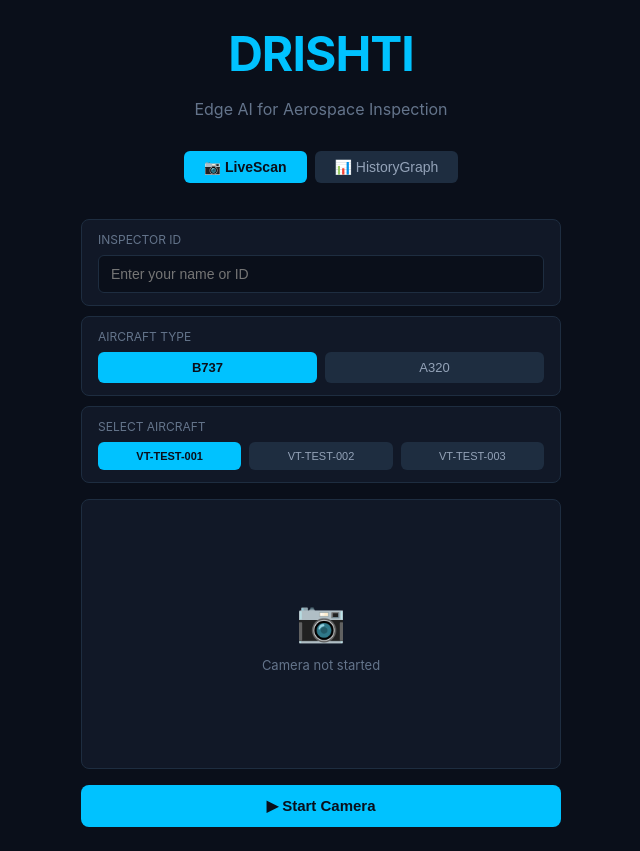
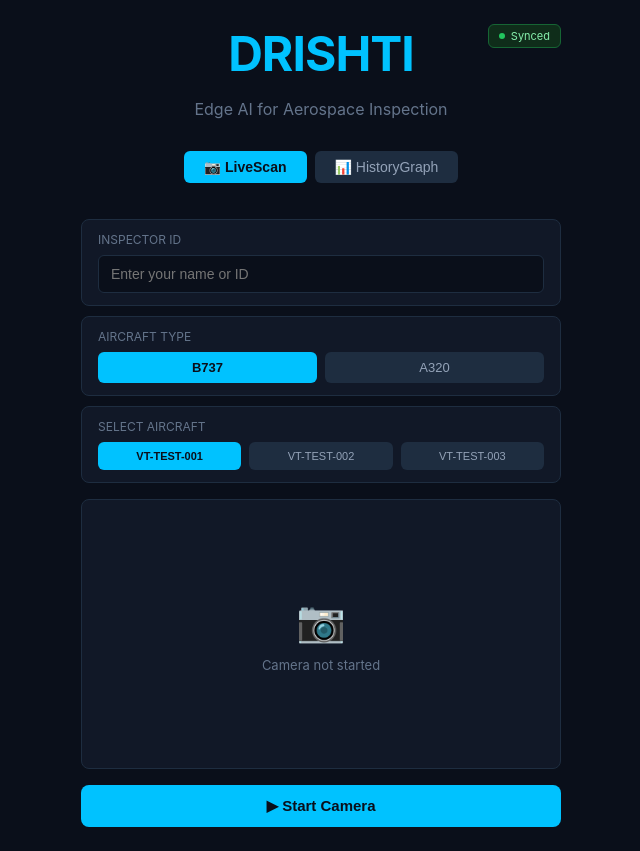
Before and after one commit to vashita-pandey/DRISHTI, a React (Vite) app: page / in a window 1280 px wide. Shown: the whole page, without its empty margins (319-959 px from the left). Built offline with nearby package versions, Linux system fonts and the light colour scheme.

Commit message:
add sync status badge, fix header layout

```diff
--- a/src/App.jsx
+++ b/src/App.jsx
@@ -1,16 +1,53 @@
-import { useState } from 'react'
+import { useState, useEffect } from 'react'
 import LiveScan from './components/LiveScan'
 import HistoryGraph from './components/HistoryGraph'
+import { db } from './db/db'
 import './index.css'
 
 export default function App() {
   const [activeTab, setActiveTab] = useState('livescan')
+  const [pendingCount, setPendingCount] = useState(0)
+
+  useEffect(() => {
+    async function checkPending() {
+      const all = await db.inspections.toArray()
+      const pending = all.filter(r => r.syncStatus === 'pending').length
+      setPendingCount(pending)
+    }
+    checkPending()
+    const interval = setInterval(checkPending, 5000)
+    return () => clearInterval(interval)
+  }, [])
 
   return (
     <div className="app" style={{ justifyContent: 'flex-start', padding: '24px 16px' }}>
-      <h1 style={{ marginBottom: 4 }}>DRISHTI</h1>
+
+      {/* Header */}
+      <div style={{ position: 'relative', width: '100%', maxWidth: 480, marginBottom: 4, textAlign: 'center' }}>
+        <h1>DRISHTI</h1>
+        {/* Sync status badge — floats top right */}
+        <div style={{
+          position: 'absolute', top: 0, right: 0,
+          background: pendingCount > 0 ? '#1e3a5f' : '#0f2d1a',
+          border: `1px solid ${pendingCount > 0 ? '#3b82f6' : '#166534'}`,
+          borderRadius: 6, padding: '4px 10px',
+          display: 'flex', alignItems: 'center', gap: 6,
+        }}>
+          <div style={{
+            width: 6, height: 6, borderRadius: '50%',
+            background: pendingCount > 0 ? '#60a5fa' : '#22c55e'
+          }} />
+          <span style={{
+            fontSize: 11,
+            color: pendingCount > 0 ? '#93c5fd' : '#86efac'
+          }}>
+            {pendingCount > 0 ? `${pendingCount} pending` : 'Synced'}
+          </span>
+        </div>
+      </div>
       <p style={{ marginBottom: 20 }}>Edge AI for Aerospace Inspection</p>
 
+      {/* Tabs */}
       <div style={{ display: 'flex', gap: 8, marginBottom: 24 }}>
         {['livescan', 'history'].map(tab => (
           <button
@@ -33,6 +70,7 @@ export default function App() {
       {activeTab === 'livescan'
         ? <LiveScan onViewHistory={() => setActiveTab('history')} />
         : <HistoryGraph />}
+
     </div>
   )
 }
```
